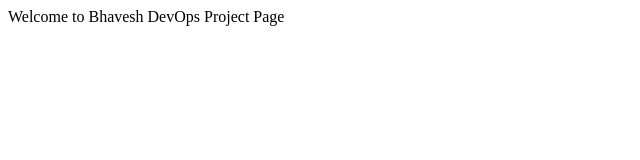
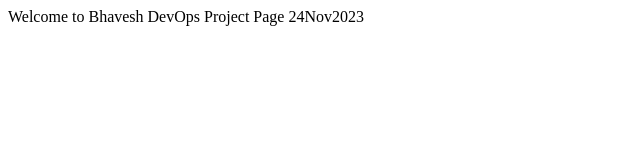
Before and after one commit to devopsrepositoryoctbatch2023/devops_finalproject, a plain HTML site: page index.html in a window 1280 px wide. Shown: the whole page, without its empty margins (0-640 px from the left). Drawn offline with Linux system fonts and the light colour scheme.

Commit message:
initial stage

```diff
--- a/index.html
+++ b/index.html
@@ -5,7 +5,7 @@
 </head>
 
 <body>
-<p> Welcome to Bhavesh DevOps Project Page </p>
+<p> Welcome to Bhavesh DevOps Project Page 24Nov2023 </p>
 
 </body>
 
```
